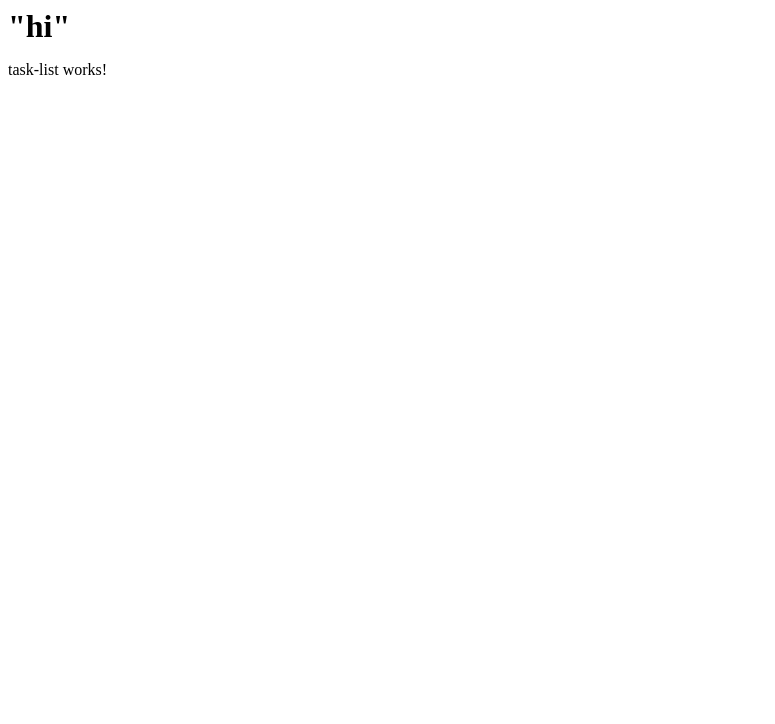
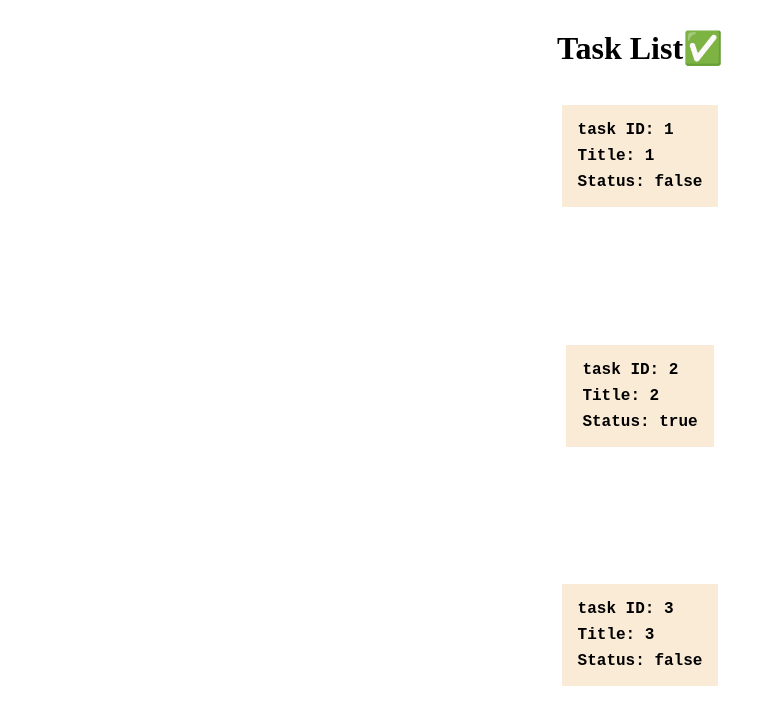
Before and after one commit to cr9169/task-manager, an Angular app: page / in a window 1280 px wide. Shown: the top 724 px of the page, without its empty margins (0-775 px from the left). Built offline with nearby package versions, Linux system fonts and the light colour scheme.

Commit message:
feat: enhance task list component with dynamic rendering and styling

```diff
--- a/src/app/app.component.html
+++ b/src/app/app.component.html
@@ -1,2 +1 @@
-<h1>"hi"</h1>
 <app-task-list></app-task-list>
--- a/src/app/components/task-list/task-list.component.html
+++ b/src/app/components/task-list/task-list.component.html
@@ -1 +1,10 @@
-<p>task-list works!</p>
+<div class="task-list">
+  <h1>Task List✅</h1>
+  <ul class="task-list" *ngFor="let task of tasks">
+    <li>
+      <span>task ID: {{ task.id }}</span>
+      <span>Title: {{ task.id }}</span>
+      <span>Status: {{ task.completed }}</span>
+    </li>
+  </ul>
+</div>
--- a/src/app/components/task-list/task-list.component.scss
+++ b/src/app/components/task-list/task-list.component.scss
@@ -0,0 +1,21 @@
+.task-list {
+  height: 100vh;
+  width: 100%;
+  display: flex;
+  flex-direction: column;
+  align-items: center;
+
+  ul {
+    padding: 0;
+    list-style: none;
+    li {
+      display: flex;
+      flex-direction: column;
+      background-color: antiquewhite;
+      padding: 1rem;
+      gap: 0.5rem;
+      font-family: "Courier New", Courier, monospace;
+      font-weight: bold;
+    }
+  }
+}
--- a/src/app/components/task-list/task-list.component.ts
+++ b/src/app/components/task-list/task-list.component.ts
@@ -6,4 +6,10 @@ import { Component } from '@angular/core';
   styleUrls: ['./task-list.component.scss'],
   standalone: false,
 })
-export class TaskListComponent {}
+export class TaskListComponent {
+  tasks = [
+    { id: 1, title: 'Complete Angular Course', completed: false },
+    { id: 2, title: 'Review Project Requirements', completed: true },
+    { id: 3, title: 'Submit Weekly Report', completed: false },
+  ];
+}
```
